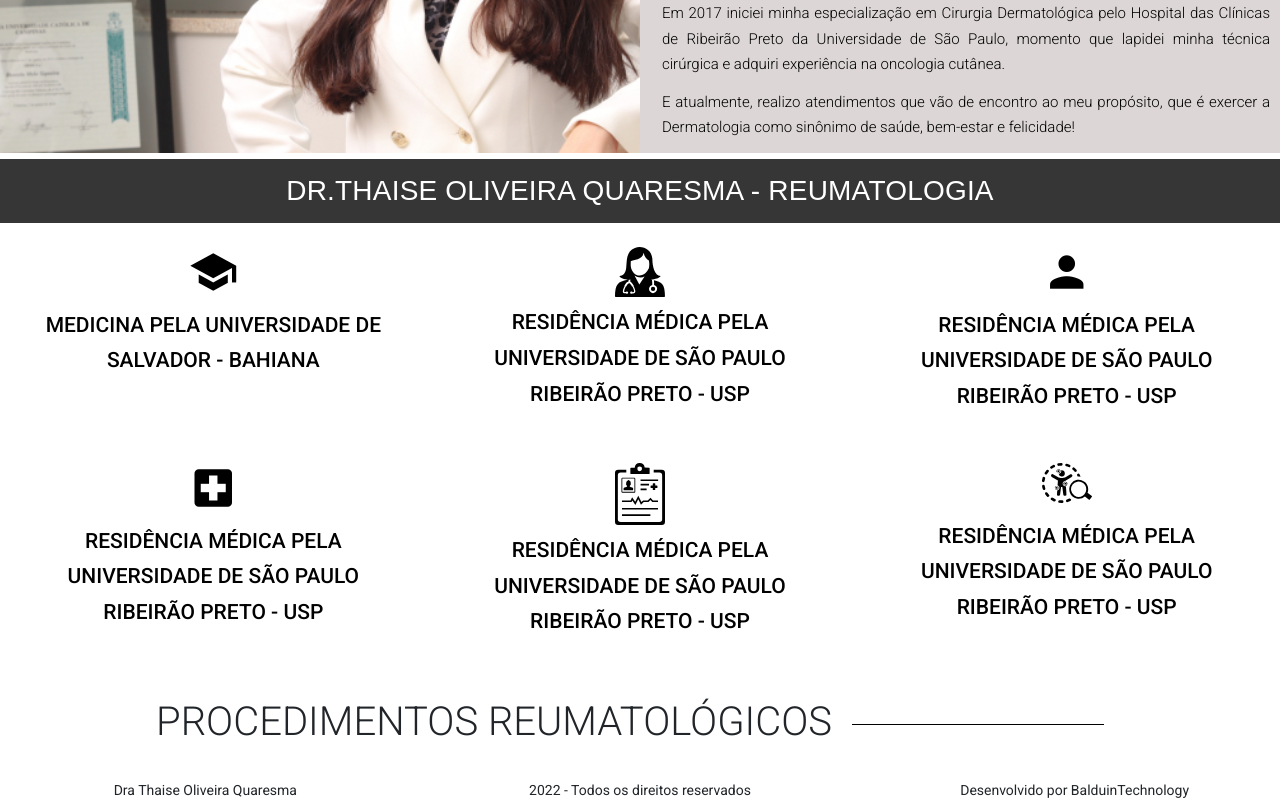
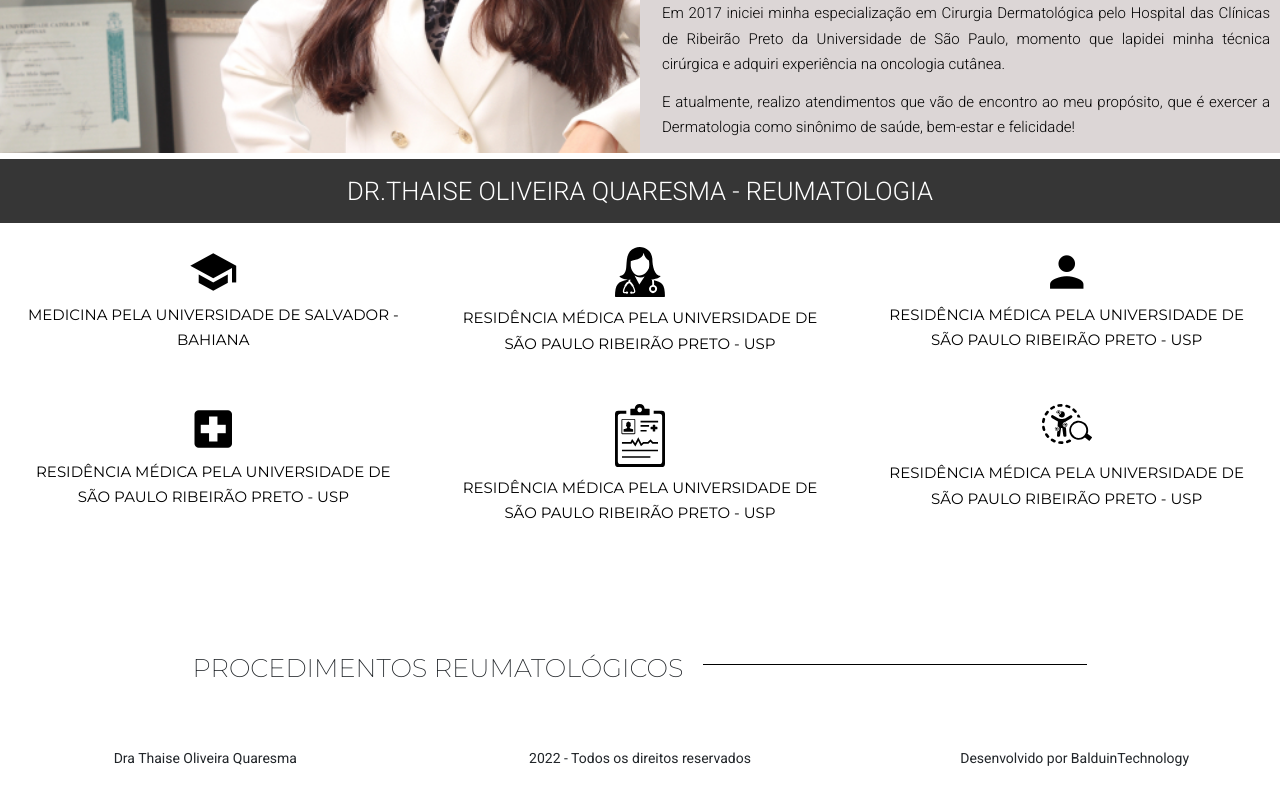
Before and after one commit to matheusbalduino/thaiseapp, an Angular app: page /home in a window 1280 px wide. Shown: the part 1085-1885 px from the top of the page. After the commit the page ends 1853 px from the top, so only its background shows below. Built offline with nearby package versions, Linux system fonts and the light colour scheme.

Commit message:
responsive text

```diff
--- a/src/app/Index/index/index.component.html
+++ b/src/app/Index/index/index.component.html
@@ -100,12 +100,12 @@
 
 <!-- ################### cards de formação e especialização ################### -->
 
-<mat-toolbar id="nameThaise" > DR.Thaise Oliveira Quaresma - Reumatologia </mat-toolbar>
+<mat-toolbar> <h1  id="nameThaise" >DR.Thaise Oliveira Quaresma - Reumatologia </h1>  </mat-toolbar>
 
 <table id="boxResume" [ngClass]="{
   'animate__animated animate__zoomIn animate_slower': effectOn
   }"
-  class="table mb-5 text-center">
+  class="table text-center">
   <tbody>
     <tr  [fxShow.xs]="false" >
       <td>
@@ -255,14 +255,13 @@ fxHide [fxHide.gt-sm]="true">
 </table>
 
 <!--- ################# TRATAMENTOS REUMATOLÓGICOS ################ --->
-<div class="mt-5 mb-5" style="width: 100%; display: flex; flex-direction: row; padding: 0px 20px 0px 0px; justify-content: center;">
-    <div style="font-weight:200; font-size: 40px; text-align: end;padding: 0px 20px 0px 0px">
-     <span>PROCEDIMENTOS REUMATOLÓGICOS </span>
-    </div>
-    <div style="width: 20%; justify-content: center; position: relative; font-size: 20px;">
-    <mat-divider style="height: 1%;
-    background-color: black;
-    margin: 12px 0px 0px 0px;"></mat-divider>
+
+<div id="titlebox" >
+
+     <h1 id="titleInnerBoxOne">PROCEDIMENTOS REUMATOLÓGICOS </h1>
+
+    <div id="titleInnerBoxTwo">
+    <mat-divider style="height: 1%; background-color: black; margin: 12px 0px 0px 0px;"></mat-divider>
   </div>
 </div>
 
--- a/src/app/Index/index/index.component.scss
+++ b/src/app/Index/index/index.component.scss
@@ -198,15 +198,14 @@ mat-list-item:hover{
 }
 
 #nameThaise{
-  font-size: 2em;
-  @media (max-width:768px) {
-    font-size: 1.5em;
-  }
-  @media (max-width:600px) {
-    font-size: 1em;
+  font-size: 2vw;
+  font-weight: 300 !important;
+  @media(max-width:600px) {
+  font-size: 4vw;
+
   }
 }
-/*<------------------------------------- this region is responsable for the cards --------------------------------------->*/
+/*<-------------------------------------  cards --------------------------------------->*/
 
 mat-grid-list{
   width: 100%;
@@ -218,11 +217,8 @@ mat-grid-tile{
   justify-content: center;
   align-items: center;
   text-align: center;
-  color: #000000;
-  font-weight: 500 !important;
-  line-height: 1.7em;
-  text-transform: uppercase;
 }
+
 
 thead, tbody, tfoot, tr, td, th{
   border-style: none;
@@ -231,8 +227,6 @@ thead, tbody, tfoot, tr, td, th{
 }
 
 .example-card {
-  justify-content: center;
-  align-items: center;
   text-align: center;
   max-width: 100%;
   height: 100%;
@@ -240,16 +234,69 @@ thead, tbody, tfoot, tr, td, th{
   justify-content: center;
   align-items: center;
   box-shadow: none;
+  line-height: 1.5em;
+  text-transform: uppercase;
+  color: #000000;
   mat-card-content{
-    font-size: 1.5em;
+    font-size: 15px;
     color: #000000;
-    font-weight: 500 !important;
+    font-weight: 400 !important;
     line-height: 1.7em;
     text-transform: uppercase;
     height: 50%;
+    font-family: "Montserrat", Sans-serif;
+    @media(max-width: 600px){
+      font-size: 3.5vw;
+    }
   }
 }
 
 .example-card:hover{
   background-color: #00000027;
 }
+
+// -------------------------- Title --------------------------------
+#titlebox{
+  width: 100%;
+  display: flex;
+  flex-direction: row;
+  padding: 0px 20px 0px 0px;
+  margin-top: 8%;
+  justify-content: center;
+
+  @media(max-width:1400px){
+    padding: 0px 0px 0px 0px;
+  }
+  @media(max-width:400px){
+    background-color:rgb(220 214 214);
+    align-items: center;
+   }
+
+}
+#titleInnerBoxOne{
+  font-weight:200 !important;
+  font-size: 2vw;
+  text-align: end;
+  padding: 0px 20px 0px 0px;
+  font-family: 'Montserrat', sans-serif;
+
+  @media(max-width:1025px){
+    padding: 0px 10px 0px 0px;
+    font-size: 3vw;
+  }
+  @media(max-width:768px){
+    font-weight: 500 !important;
+    font-size: 4vw;
+    margin: 0px 0px 0px 0px;
+  }
+
+}
+#titleInnerBoxTwo{
+  width: 30%; justify-content: center; position: relative; font-size: 20px;
+  @media(max-width:768px){
+    width: 5%;
+  }
+  @media(max-width:400px){
+    display: none;
+  }
+}
--- a/src/index.html
+++ b/src/index.html
@@ -11,7 +11,9 @@
   <link href="https://fonts.googleapis.com/icon?family=Material+Icons" rel="stylesheet">
   <link rel="preconnect" href="https://fonts.googleapis.com">
   <link rel="preconnect" href="https://fonts.gstatic.com" crossorigin>
-  <link href="https://fonts.googleapis.com/css2?family=Montserrat+Alternates&display=swap" rel="stylesheet">
+  <link rel="preconnect" href="https://fonts.googleapis.com">
+  <link rel="preconnect" href="https://fonts.gstatic.com" crossorigin>
+  <link href="https://fonts.googleapis.com/css2?family=Montserrat:wght@100;200;300;400;500&display=swap" rel="stylesheet">
 </head>
 <body class="mat-typography">
   <app-root></app-root>
--- a/src/styles.scss
+++ b/src/styles.scss
@@ -7,6 +7,6 @@
 
 html, body {
   height: 100%;
-  font-family: "Montserrat", Sans-serif;
+
 }
-body { margin: 0; font-family: Roboto, "Helvetica Neue", sans-serif; }
+body { margin: 0;}
```
